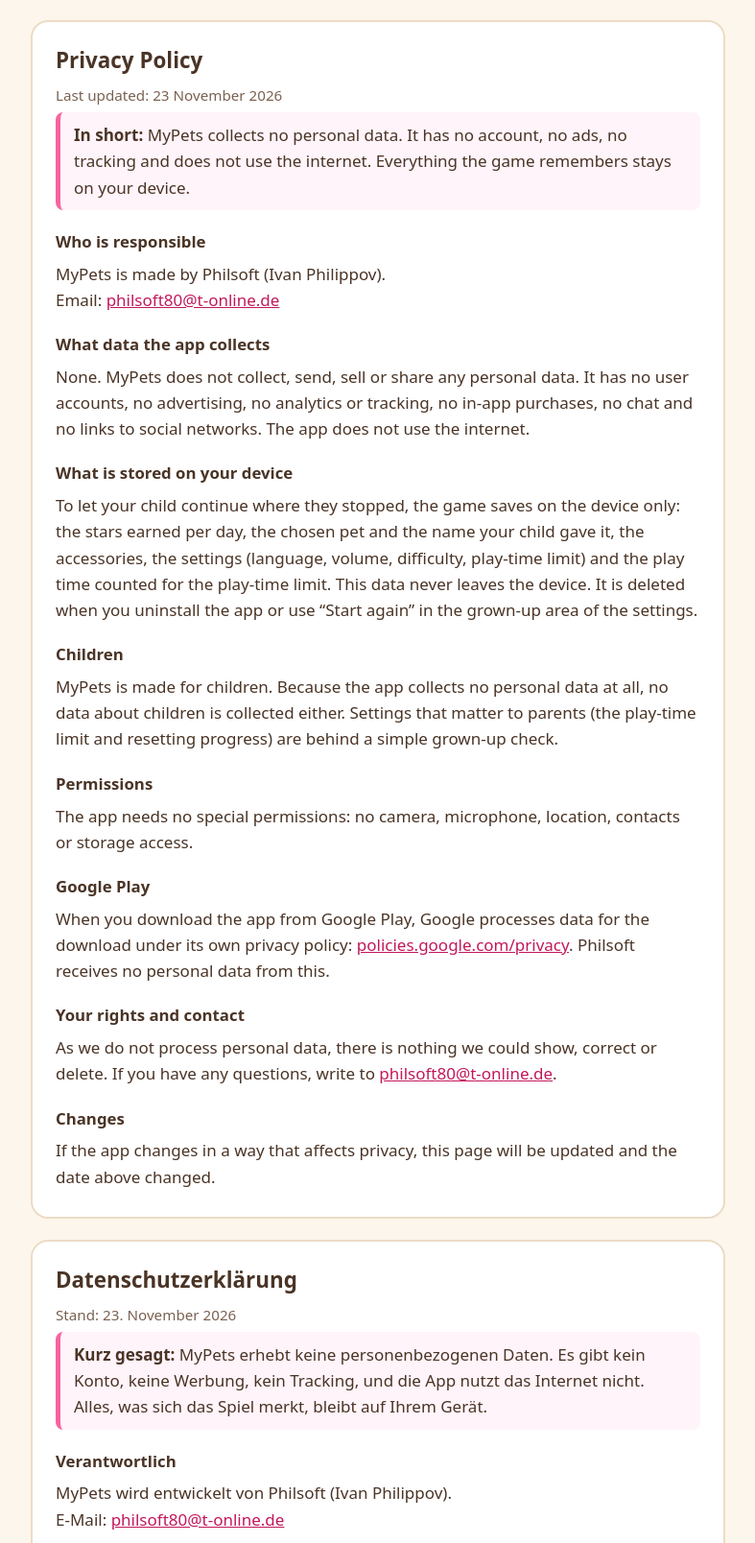
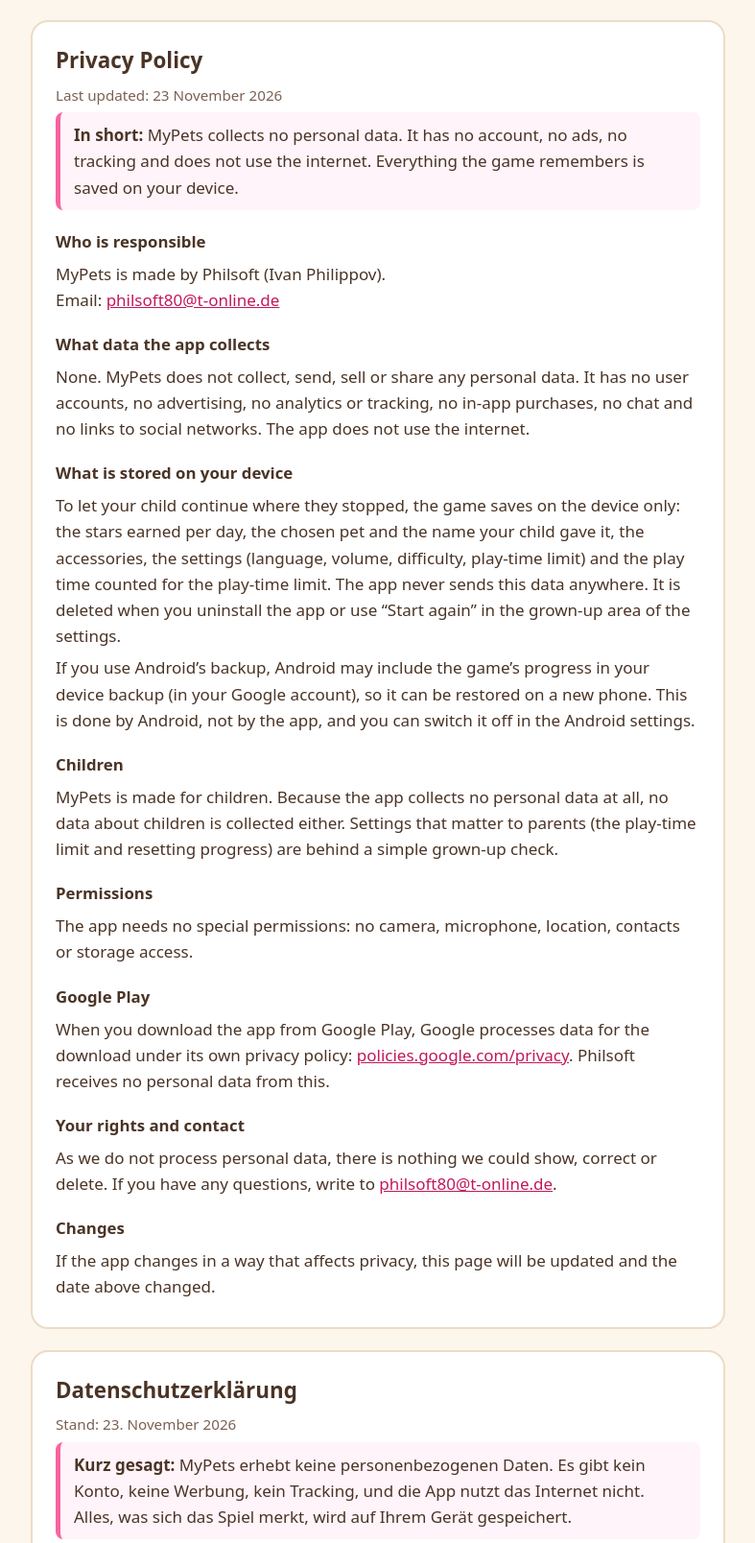
Before and after one commit to VincentVega99/PhilsoftGame, a plain HTML site: page privacy.html in a window 1280 px wide. Shown: the part 135-1743 px from the top of the page at 96% size, without its empty margins (246-1033 px from the left). Drawn offline with Linux system fonts and the light colour scheme.

Commit message:
Privacy policy: Android backup paragraph; name on the start page
If the family uses Android's backup, Android may include the game's
progress in the device backup; the app itself sends nothing.

Co-Authored-By: Claude Opus 5.5 <noreply@anthropic.com>

```diff
--- a/privacy.html
+++ b/privacy.html
@@ -34,7 +34,7 @@
   <h2>Privacy Policy</h2>
   <p class="meta">Last updated: 23 November 2026</p>
 
-  <p class="summary"><strong>In short:</strong> MyPets collects no personal data. It has no account, no ads, no tracking and does not use the internet. Everything the game remembers stays on your device.</p>
+  <p class="summary"><strong>In short:</strong> MyPets collects no personal data. It has no account, no ads, no tracking and does not use the internet. Everything the game remembers is saved on your device.</p>
 
   <h3>Who is responsible</h3>
   <p>MyPets is made by Philsoft (Ivan Philippov).<br>
@@ -44,7 +44,8 @@
   <p>None. MyPets does not collect, send, sell or share any personal data. It has no user accounts, no advertising, no analytics or tracking, no in-app purchases, no chat and no links to social networks. The app does not use the internet.</p>
 
   <h3>What is stored on your device</h3>
-  <p>To let your child continue where they stopped, the game saves on the device only: the stars earned per day, the chosen pet and the name your child gave it, the accessories, the settings (language, volume, difficulty, play-time limit) and the play time counted for the play-time limit. This data never leaves the device. It is deleted when you uninstall the app or use “Start again” in the grown-up area of the settings.</p>
+  <p>To let your child continue where they stopped, the game saves on the device only: the stars earned per day, the chosen pet and the name your child gave it, the accessories, the settings (language, volume, difficulty, play-time limit) and the play time counted for the play-time limit. The app never sends this data anywhere. It is deleted when you uninstall the app or use “Start again” in the grown-up area of the settings.</p>
+  <p>If you use Android’s backup, Android may include the game’s progress in your device backup (in your Google account), so it can be restored on a new phone. This is done by Android, not by the app, and you can switch it off in the Android settings.</p>
 
   <h3>Children</h3>
   <p>MyPets is made for children. Because the app collects no personal data at all, no data about children is collected either. Settings that matter to parents (the play-time limit and resetting progress) are behind a simple grown-up check.</p>
@@ -66,7 +67,7 @@
   <h2>Datenschutzerklärung</h2>
   <p class="meta">Stand: 23. November 2026</p>
 
-  <p class="summary"><strong>Kurz gesagt:</strong> MyPets erhebt keine personenbezogenen Daten. Es gibt kein Konto, keine Werbung, kein Tracking, und die App nutzt das Internet nicht. Alles, was sich das Spiel merkt, bleibt auf Ihrem Gerät.</p>
+  <p class="summary"><strong>Kurz gesagt:</strong> MyPets erhebt keine personenbezogenen Daten. Es gibt kein Konto, keine Werbung, kein Tracking, und die App nutzt das Internet nicht. Alles, was sich das Spiel merkt, wird auf Ihrem Gerät gespeichert.</p>
 
   <h3>Verantwortlich</h3>
   <p>MyPets wird entwickelt von Philsoft (Ivan Philippov).<br>
@@ -76,7 +77,8 @@
   <p>Keine. MyPets erhebt, übermittelt, verkauft oder teilt keine personenbezogenen Daten. Es gibt keine Benutzerkonten, keine Werbung, keine Analyse- oder Tracking-Dienste, keine In-App-Käufe, keinen Chat und keine Verbindung zu sozialen Netzwerken. Die App nutzt das Internet nicht.</p>
 
   <h3>Was auf Ihrem Gerät gespeichert wird</h3>
-  <p>Damit Ihr Kind dort weiterspielen kann, wo es aufgehört hat, speichert das Spiel nur auf dem Gerät: die Sterne pro Tag, das gewählte Tier und den Namen, den Ihr Kind ihm gegeben hat, die Accessoires, die Einstellungen (Sprache, Lautstärke, Schwierigkeit, Spielzeit-Grenze) und die für die Spielzeit-Grenze gezählte Spielzeit. Diese Daten verlassen das Gerät nie. Sie werden gelöscht, wenn Sie die App deinstallieren oder im Bereich für Erwachsene in den Einstellungen „Neu anfangen“ wählen.</p>
+  <p>Damit Ihr Kind dort weiterspielen kann, wo es aufgehört hat, speichert das Spiel nur auf dem Gerät: die Sterne pro Tag, das gewählte Tier und den Namen, den Ihr Kind ihm gegeben hat, die Accessoires, die Einstellungen (Sprache, Lautstärke, Schwierigkeit, Spielzeit-Grenze) und die für die Spielzeit-Grenze gezählte Spielzeit. Die App sendet diese Daten nirgendwohin. Sie werden gelöscht, wenn Sie die App deinstallieren oder im Bereich für Erwachsene in den Einstellungen „Neu anfangen“ wählen.</p>
+  <p>Wenn Sie die Android-Sicherung nutzen, kann Android den Spielstand in die Sicherung Ihres Geräts (in Ihrem Google-Konto) aufnehmen, damit er auf einem neuen Handy wiederhergestellt werden kann. Das macht Android, nicht die App, und Sie können es in den Android-Einstellungen ausschalten.</p>
 
   <h3>Kinder</h3>
   <p>MyPets ist für Kinder gemacht. Da die App überhaupt keine personenbezogenen Daten erhebt, werden auch keine Daten über Kinder erhoben. Einstellungen, die für Eltern wichtig sind (die Spielzeit-Grenze und das Zurücksetzen des Fortschritts), sind durch eine einfache Abfrage für Erwachsene geschützt.</p>
```
Also changed, not shown: index.html (+1 -1 lines).
